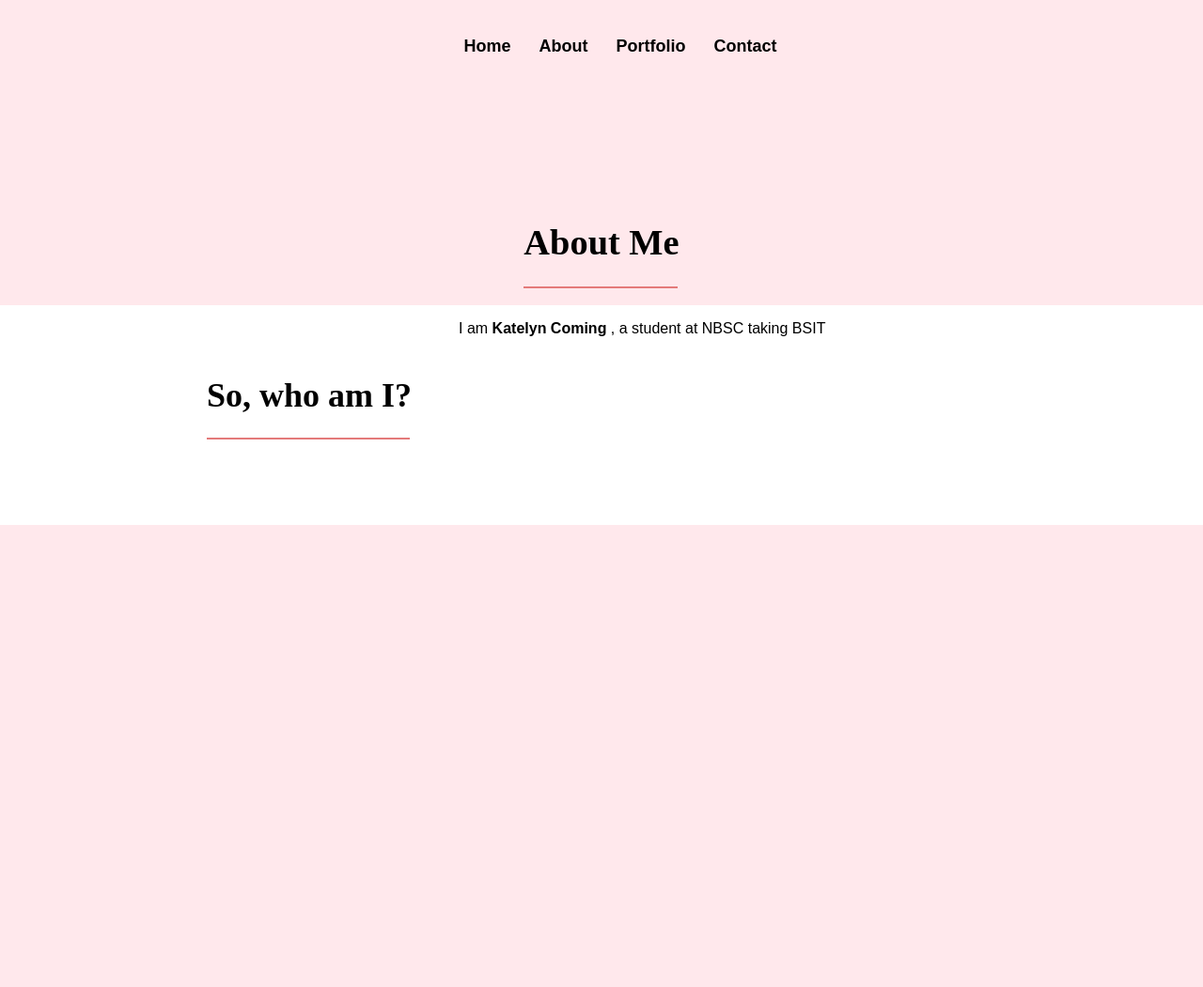
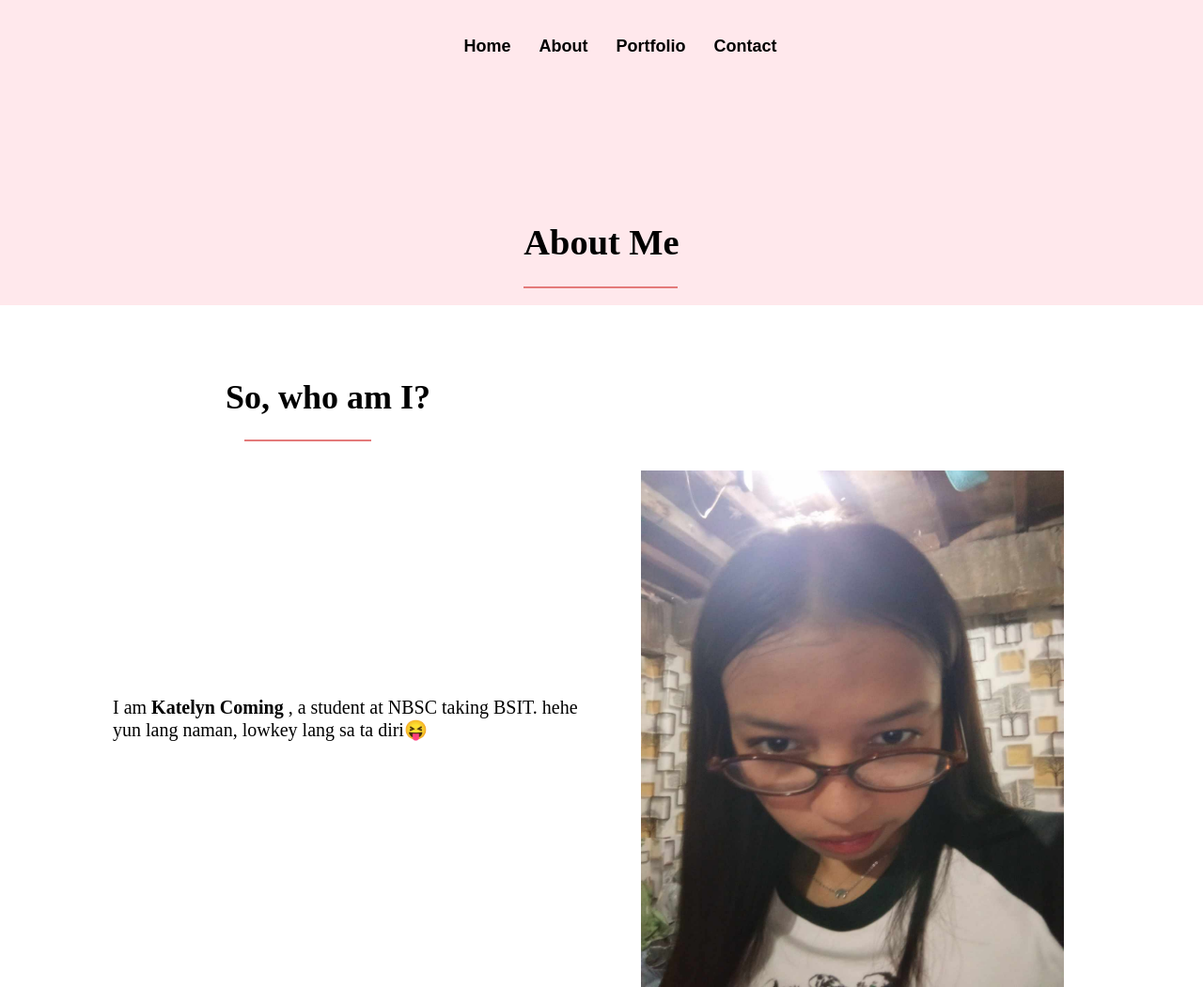
Before and after one commit to KateC08/Portfolio, a plain HTML site: page about.html in a window 1280 px wide. Shown: the whole page at 94% size. Before the commit the page ends 800 px from the top, so only its background shows below. Drawn offline with Linux system fonts and the light colour scheme.

Commit message:
about update

```diff
--- a/about.html
+++ b/about.html
@@ -28,12 +28,19 @@
       <br>
       <div class="about-intro">
         <div class="about-title">
-            <h1>So, who am I?</h1>
-            <div class="about-line"></div> <br>
+            <h1><br>So, who am I?</h1>
+            <div class="about-line1"></div> <br>
         </div>
-        <div class="about-text">
-            <p>I am <b>Katelyn Coming </b>, a student at NBSC taking BSIT</p>
+
+        <div class="about-contents">
+          <div class="about-text">
+            <p>I am <b>Katelyn Coming </b>, a student at NBSC taking BSIT. hehe yun lang naman, lowkey lang sa ta diri😝 </p>
         </div>
+        <div class="about-pic">
+            <img src="assets/face.jpg">
+        </div>
+        </div>
+
       </div>
 </body>
 </html>
--- a/style.css
+++ b/style.css
@@ -115,16 +115,45 @@ nav ul li a:hover{
 .about-intro{
     background-color: white;
     background-size: auto;
-    display: flex;
+    display: block;
+    justify-content: center;
+    align-items: center;
 }
 .about-title{
-    padding-left: 170px;
-    padding-bottom: 20px;
-    margin: 50px;
+    padding-top:10px ;
+    padding-left: 240px;
+    padding-bottom: 10px;
     justify-content: left;
     font-family: 'Times New Roman', Times, serif;
     font-size: large;
 }
+.about-line1{
+    border-bottom: 2px solid #e47a7a;
+    margin-left: 20px;
+    width: 13%;
+}
+.about-contents{
+    display: flex;
+    align-items: center;
+
+}
 .about-text{
-    justify-items: left;
+    font-family: 'Times New Roman', Times, serif;
+    margin-left: 120px;
+    padding-bottom: 20px;
+    text-align: left;
+    font-size: 20px;
+    width: 40%
 }
+.about-pic{
+    display: flex;
+    padding-left: 50px;
+}
+.about-intro img{
+    width: 450px;
+    height: 550px;
+}
+.about-intro p + img {
+    text-align: center;
+    margin-top: 10px;
+}
```
Also changed, not shown: index.html (+1 -1 lines).
